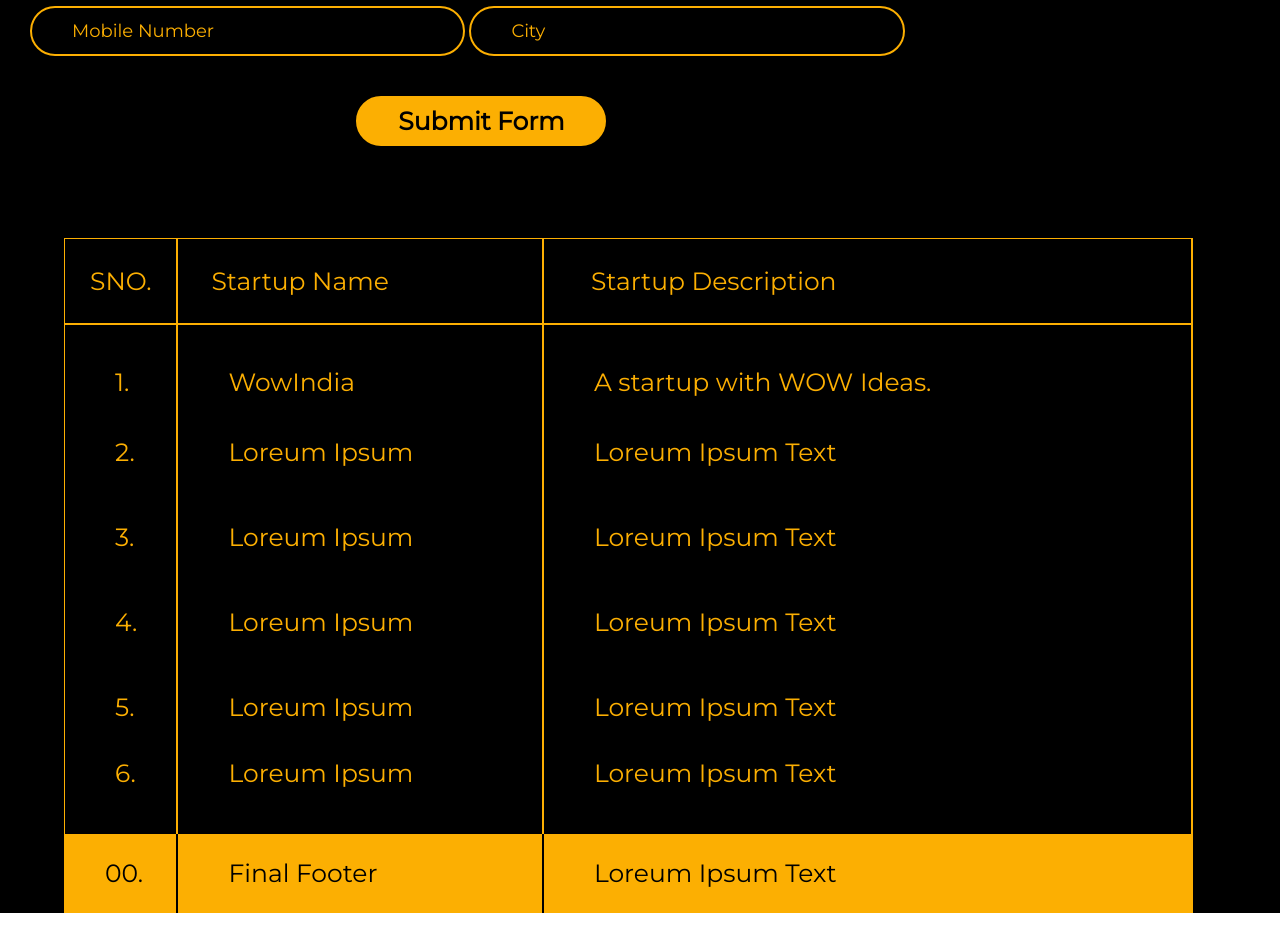
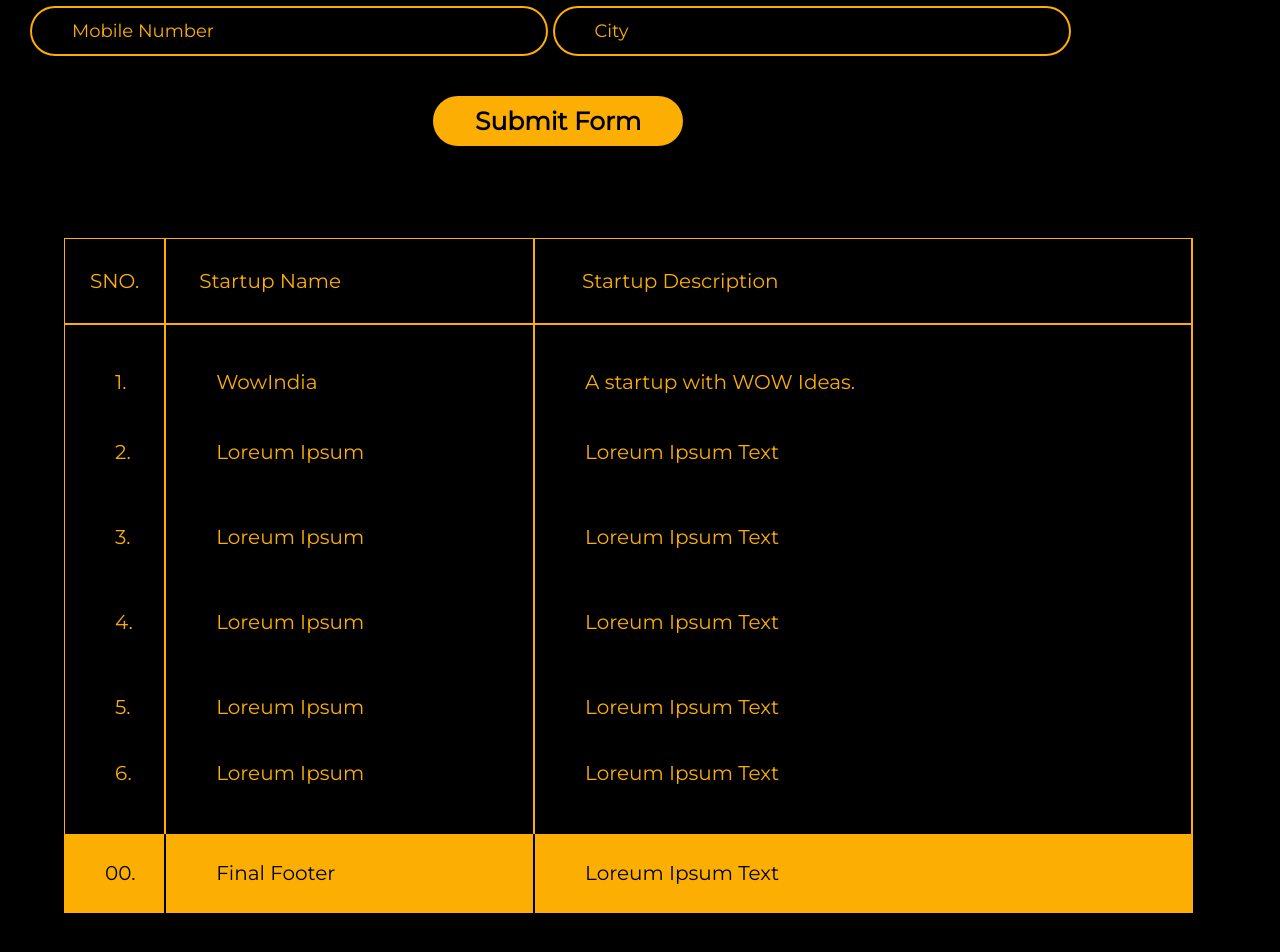
Before and after one commit to yaddolly/Website, a plain HTML site: page index.html in a window 1280 px wide. Shown: the part 742-1694 px from the top of the page. Before the commit the page ends 1655 px from the top, so only its background shows below. Drawn offline with Linux system fonts and the light colour scheme.

Commit message:
second commit

```diff
--- a/style.css
+++ b/style.css
@@ -57,7 +57,7 @@ text-decoration: none;
 /* main-container */
 .MainContainer{
     width: 100%;
-    height: 100%;
+    height: 1800px;
     background-color: black;
     /* border: 2px solid blue; */
 }
@@ -132,22 +132,15 @@ margin-bottom: 20px;
    /* border: 2px solid blue; */
 }
 
- #contact-detail{
-    width: 90%;
-    margin-top: 20px;
-    margin-left:30px;
-    /* border: 2px solid blue; */
-}
-
 form{
-    width:85%;
+    width:90%;
     height: 400px;
     margin-left: 30px;
     /* border: 2px solid blue; */
 }
 
 form>input{
-    width:80%;
+    width:90%;
     height: 50px;
     border-radius: 100px;
     margin-top: 30px;
@@ -166,7 +159,7 @@ form>input{
 }
 
  .tel{
-    width:40%;
+    width:45%;
     border-radius: 100px;
     margin-top: 30px;
     background-color: black;
@@ -186,7 +179,7 @@ font-size: 25px;
 font-style: normal;
 font-weight: 700;
 line-height: normal;
-margin-left: 30%;
+margin-left: 35%;
 }
 
 #table{
@@ -199,24 +192,26 @@ margin-left: 30%;
     border-collapse: collapse;
     color: #FCAF02;
     width: 98%;
-    font-family: Montserrat;
-    font-size: 25px;
+    font-size: 20px;
     font-weight: 400;
     line-height: 34px;
     letter-spacing: 0em;
     text-align: left;
     border-radius: 10px;
 }
+
 #table>table>tbody td{
     border-right: 2px solid #FCAF02 ;
     padding-left: 50px;
     height: 85px;
 }
+
 #table>table th{
     border-right: 2px solid #FCAF02 ;
     border-bottom: 2px solid #FCAF02 ;
     height: 40px;
 }
+
 #table>table>tfoot td{
     background-color: #FCAF02;
     color: #000000;
@@ -225,30 +220,37 @@ margin-left: 30%;
     border-right: 2px solid #000000 ;
     font-weight: 400;
 }
+
 #th1{
 width: 8%;
 padding: 25px;
 font-weight: 400;
 }
+
 #th2{
  width: 33%;
  padding-left: 33px;
  font-weight: 400;
 }
+
 #th3{
  width: 59%;
  font-weight: 400;
  padding-left: 47px;
 }
+
 #table>table>tfoot>tr>#foot1{
     padding-left: 40px;;
 }
+
 #table>table>tfoot>tr>#foot2{
     border-right: 2px solid #FCAF02;
 }
+
 #table>table>tbody>tr:nth-child(1)>td{
     padding-top: 29px;
 }
+
 #table>table>tbody>tr:nth-child(6)>td{
     padding-bottom: 38px;
 }
```
Also changed, not shown: index.html (+0 -3 lines).
